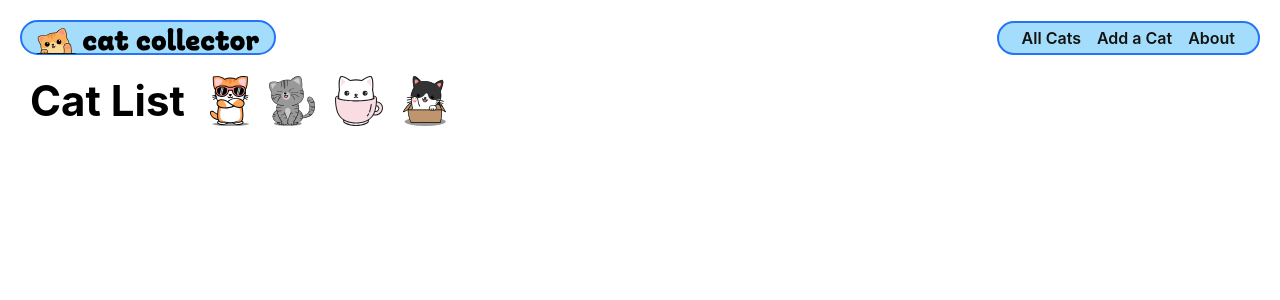
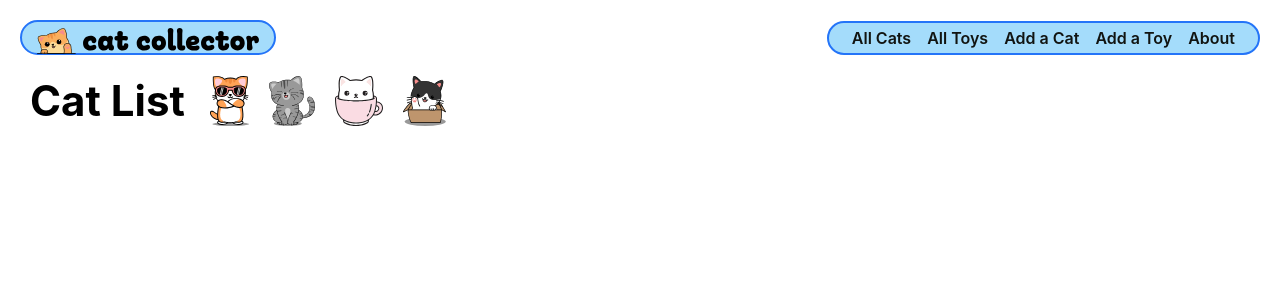
Before and after one commit to michellejtan/django-crud-app-cat-collector, a Django app: page /cats/ in a window 1280 px wide. Shown: the top 300 px of the page. Run offline with Django 5.2, Linux system fonts and the light colour scheme; data that the repository does not hold is empty.

Commit message:
wip: add a link to "Add a Toy" link & “All Toys" index to the nav bar

```diff
--- a/main_app/templates/base.html
+++ b/main_app/templates/base.html
@@ -25,7 +25,9 @@
             <ul>
                 <!-- <li><a href="/cats">All Cats</a></li> -->
                 <li><a href="{% url 'cat-index' %}">All Cats</a></li>
+                <li><a href="{% url 'toy-index' %}">All Toys</a></li>
                 <li><a href="{% url 'cat-create' %}">Add a Cat</a></li>
+                <li><a href="{% url 'toy-create' %}">Add a Toy</a></li>
 
                 <!-- <li><a href="/about">About</a></li> -->
                 <li><a href="{% url 'about' %}">About</a></li>
```
